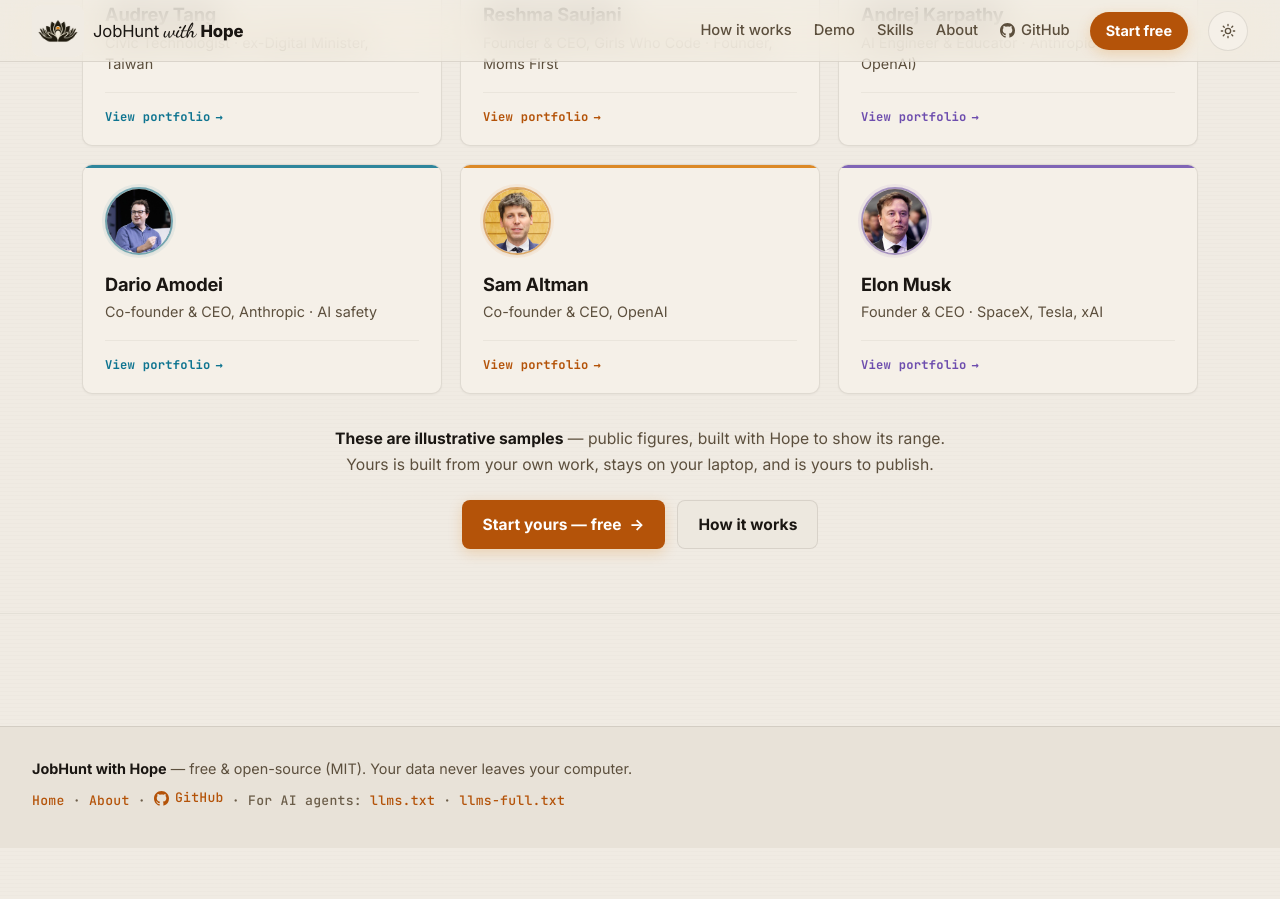
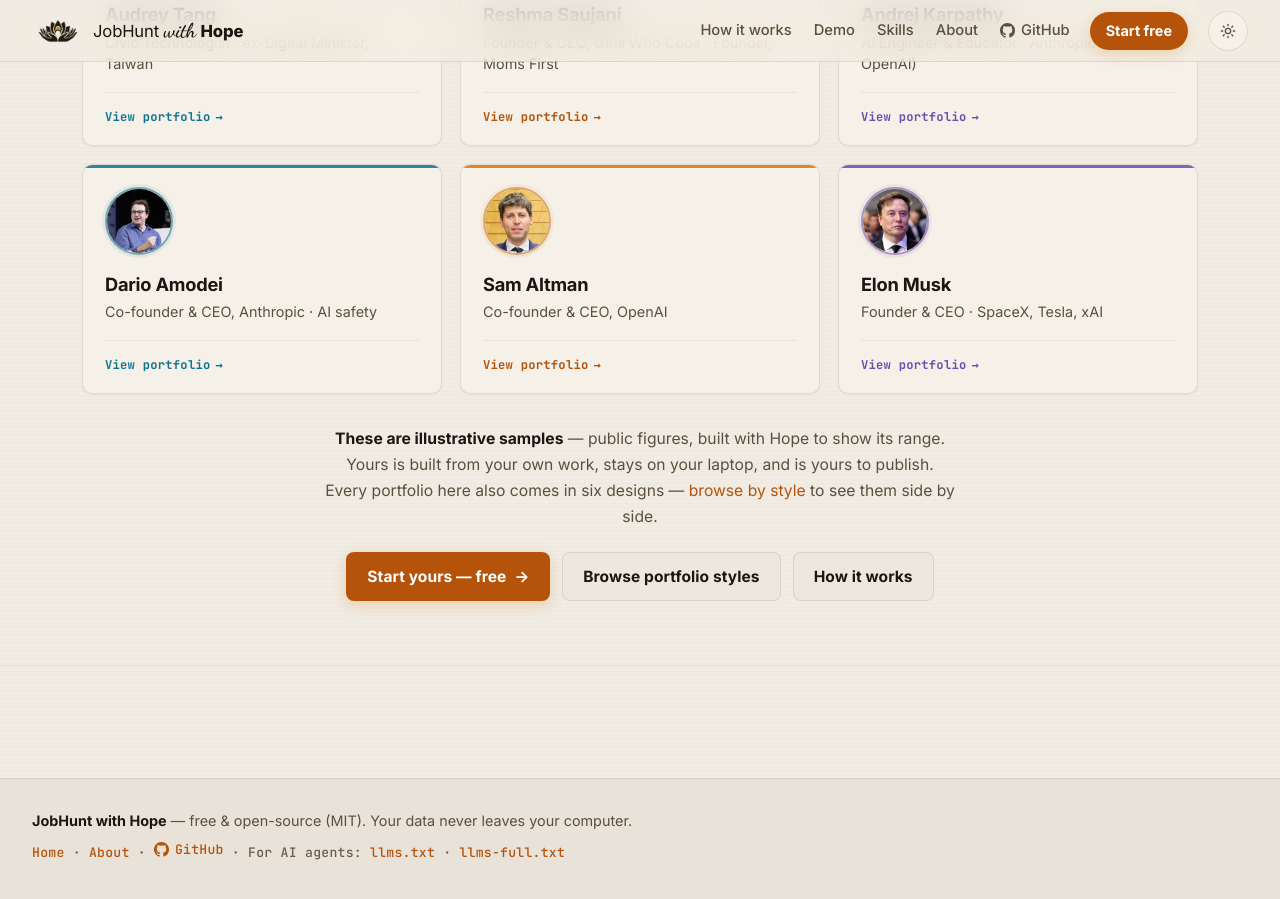
Before and after one commit to oneconsciousness/agenthope, a Jekyll site: the page built from demo/index.html, in a window 1280 px wide and 900 px high, scrolled down 866 px. Built offline with Jekyll 4.4.1, drawn with Linux system fonts in a browser that asks for light colours; before the commit the page ends 1714 px from its top, so only the background shows below that.

Commit message:
feat(nav): link the new portfolio style gallery site-wide
Wire /styles/ into the sidebar nav, cross-link it from the homepage's
portfolio section and the demo gallery, and list it in llms.txt so
agents fetching the index know it exists.

```diff
--- a/_includes/nav.html
+++ b/_includes/nav.html
@@ -5,6 +5,7 @@
     <a class="nav-link{% if page.url == '/how/' %} active{% endif %}" href="{{ '/how/' | relative_url }}">How it works</a>
     <a class="nav-link" href="{{ '/#start' | relative_url }}">Start now</a>
     <a class="nav-link" href="{{ '/demo/' | relative_url }}">See a live portfolio</a>
+    <a class="nav-link{% if page.url == '/styles/' %} active{% endif %}" href="{{ '/styles/' | relative_url }}">Browse portfolio styles</a>
   </div>
   <div class="nav-group">
     <p class="nav-label">The three skills</p>
--- a/demo/index.html
+++ b/demo/index.html
@@ -102,10 +102,11 @@
       </a>
     </div>
 
-    <p class="trust-strip"><strong>These are illustrative samples</strong> — public figures, built with Hope to show its range. Yours is built from your own work, stays on your laptop, and is yours to publish.</p>
+    <p class="trust-strip"><strong>These are illustrative samples</strong> — public figures, built with Hope to show its range. Yours is built from your own work, stays on your laptop, and is yours to publish. Every portfolio here also comes in six designs — <a href="{{ '/styles/' | relative_url }}">browse by style</a> to see them side by side.</p>
 
     <div class="cta-row center">
       <a class="btn btn-primary" href="{{ '/#start' | relative_url }}">Start yours — free <span class="arrow">→</span></a>
+      <a class="btn btn-ghost" href="{{ '/styles/' | relative_url }}">Browse portfolio styles</a>
       <a class="btn btn-ghost" href="{{ '/how/' | relative_url }}">How it works</a>
     </div>
   </div>
--- a/index.html
+++ b/index.html
@@ -178,6 +178,7 @@
     </div>
     <div class="cta-row center">
       <a class="btn btn-primary" href="{{ '/demo/' | relative_url }}">Open the live demo <span class="arrow">→</span></a>
+      <a class="btn btn-ghost" href="{{ '/styles/' | relative_url }}">Browse all six portfolio styles</a>
       <a class="btn btn-ghost" href="{{ '/how/' | relative_url }}">How it works</a>
     </div>
   </div>
--- a/llms.txt
+++ b/llms.txt
@@ -19,6 +19,7 @@
 
 ## Optional
 
+- [Portfolio styles](https://agenthope.ai/styles/): Browse the six portfolio designs and pick a style.
 - [About](https://agenthope.ai/about/): What Hope is, who made it, and why it's free.
 - [llms-full.txt](https://agenthope.ai/llms-full.txt): Every skill's full Markdown inlined in one file.
 - [GitHub source](https://github.com/oneconsciousness/job-hunt-with-hope): The open-source repository (MIT).
```
